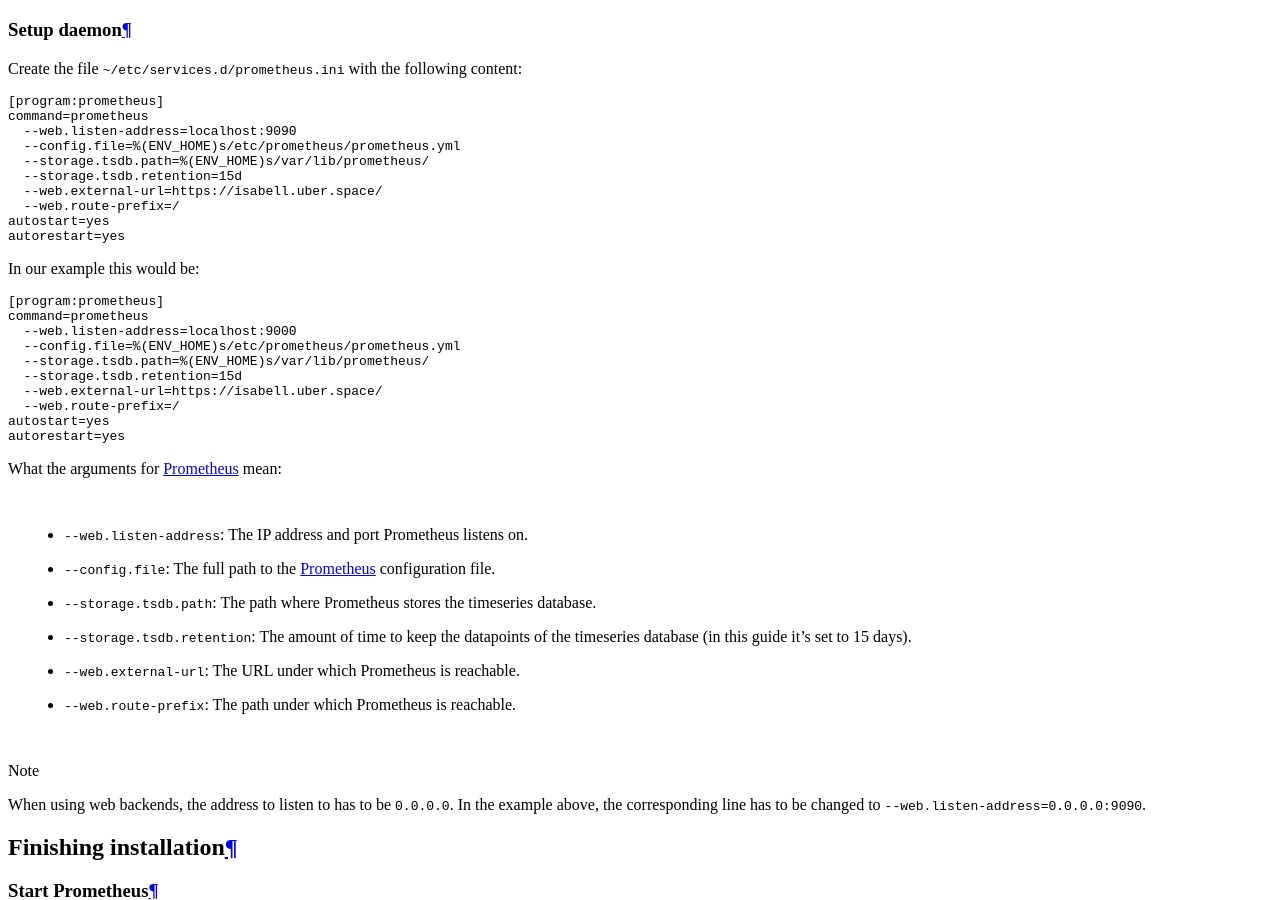
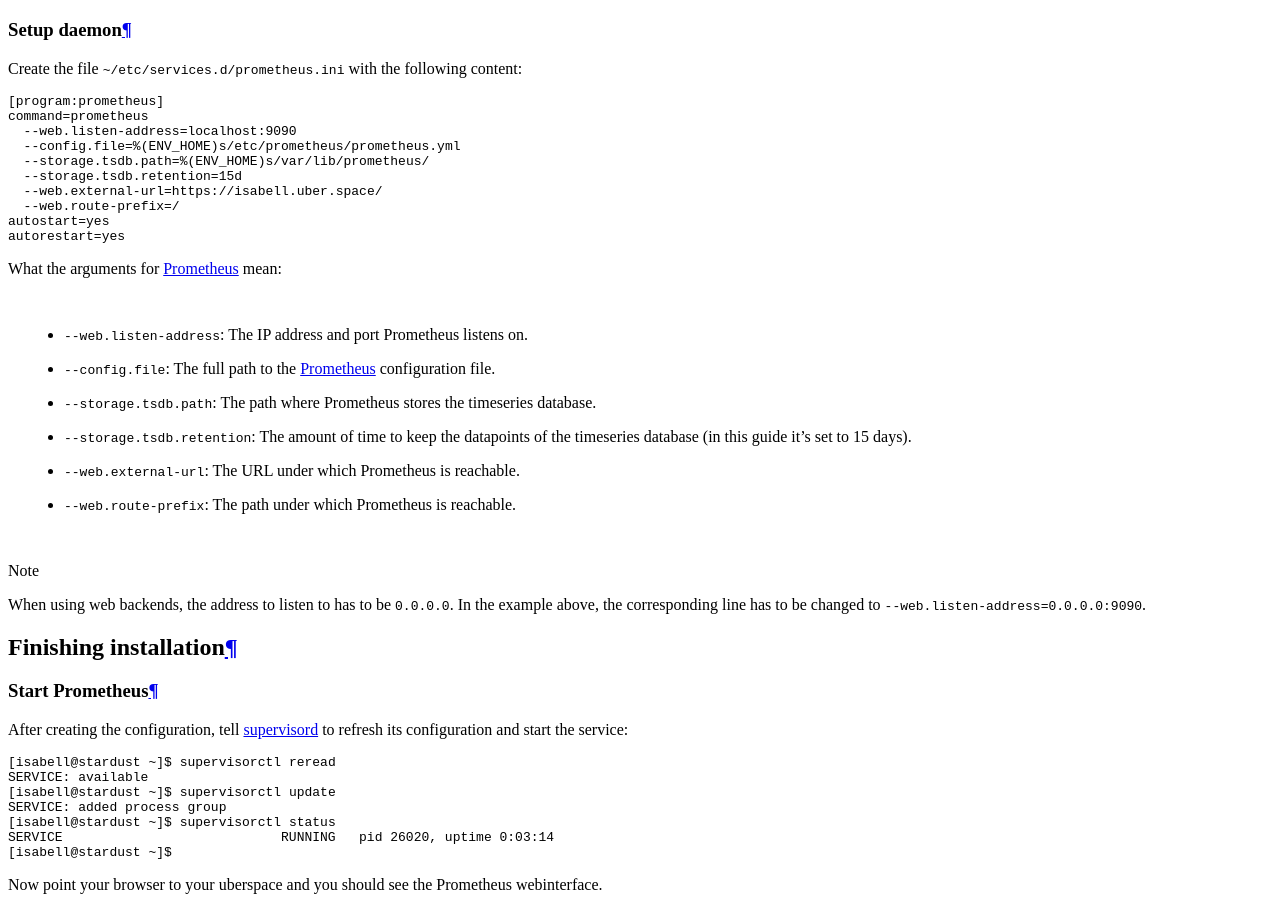
Before and after one commit to Uberspace/lab, a Sphinx documentation site: the page built from source/guide_prometheus.rst, in a window 1280 px wide and 900 px high, scrolled down 5812 px. Built offline with Sphinx 7.4.7 and the Read the Docs theme 2.0.0, drawn with Linux system fonts in a browser that asks for light colours.

Commit message:
[prometheus] Remove duplicate config file block

```diff
--- a/source/guide_prometheus.rst
+++ b/source/guide_prometheus.rst
@@ -119,21 +119,6 @@
   autostart=yes
   autorestart=yes
 
-In our example this would be:
-
-.. code-block:: ini
-
-  [program:prometheus]
-  command=prometheus
-    --web.listen-address=localhost:9000
-    --config.file=%(ENV_HOME)s/etc/prometheus/prometheus.yml
-    --storage.tsdb.path=%(ENV_HOME)s/var/lib/prometheus/
-    --storage.tsdb.retention=15d
-    --web.external-url=https://isabell.uber.space/
-    --web.route-prefix=/
-  autostart=yes
-  autorestart=yes
-
 What the arguments for Prometheus_ mean:
 
   * ``--web.listen-address``: The IP address and port Prometheus listens on.
```
